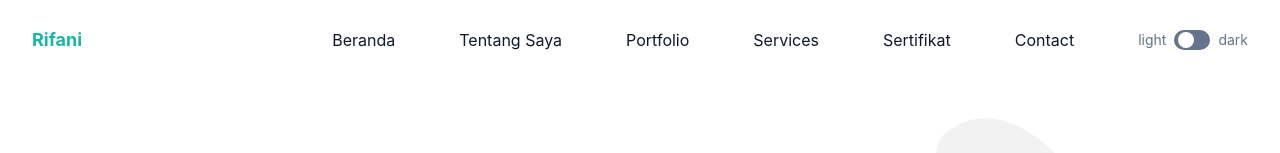
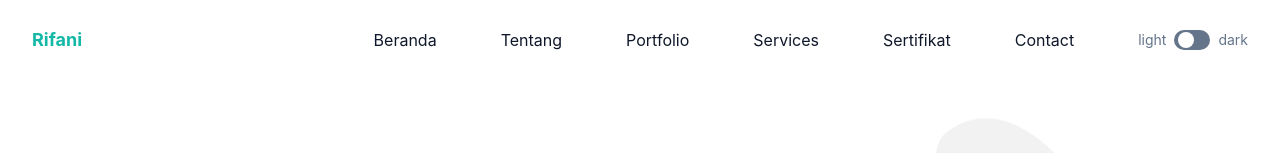
Before and after one commit to rifani890/Portofolio, a website: page index.html in a window 1280 px wide. Shown: the top 153 px of the page. Drawn offline with Linux system fonts and the light colour scheme.

Commit message:
update tentang

```diff
--- a/index.html
+++ b/index.html
@@ -38,7 +38,7 @@
                   <a href="#home" class="mx-8 flex py-2 text-base text-dark group-hover:text-primary dark:text-white">Beranda</a>
                 </li>
                 <li class="group">
-                  <a href="#about" class="mx-8 flex py-2 text-base text-dark group-hover:text-primary dark:text-white">Tentang Saya</a>
+                  <a href="#about" class="mx-8 flex py-2 text-base text-dark group-hover:text-primary dark:text-white">Tentang</a>
                 </li>
                 <li class="group">
                   <a href="#portfolio" class="mx-8 flex py-2 text-base text-dark group-hover:text-primary dark:text-white">Portfolio</a>
```
